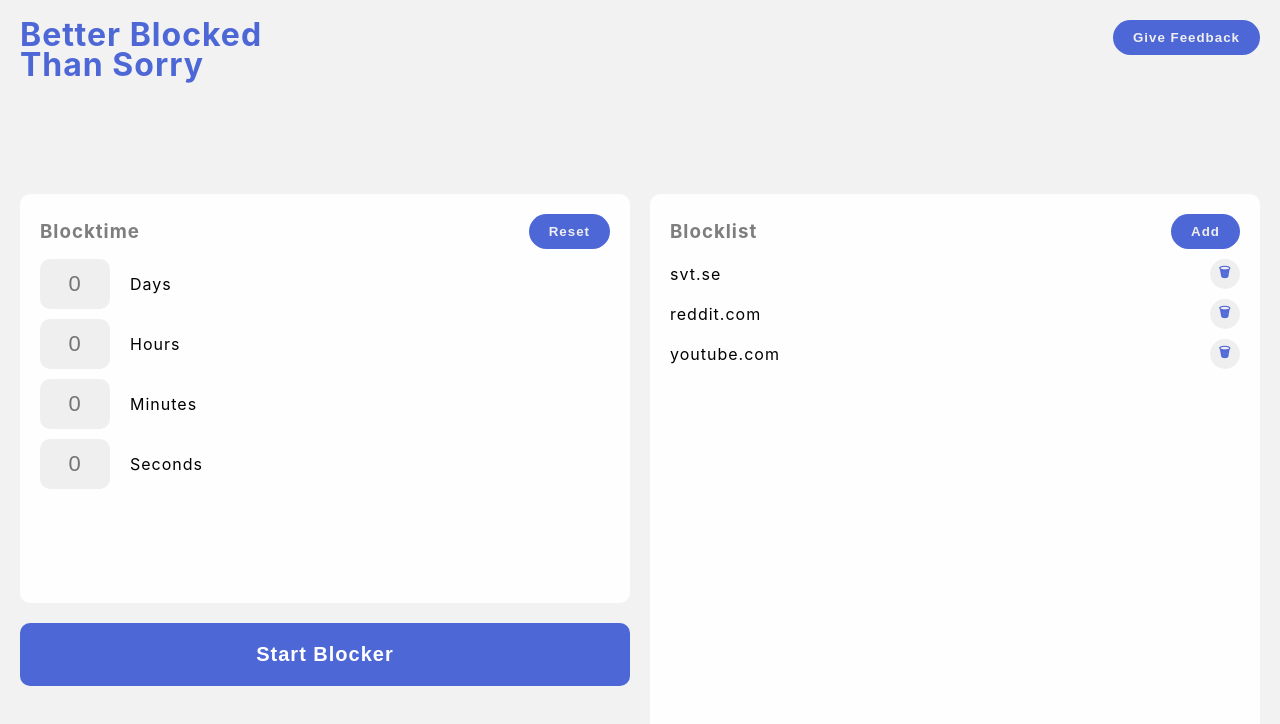
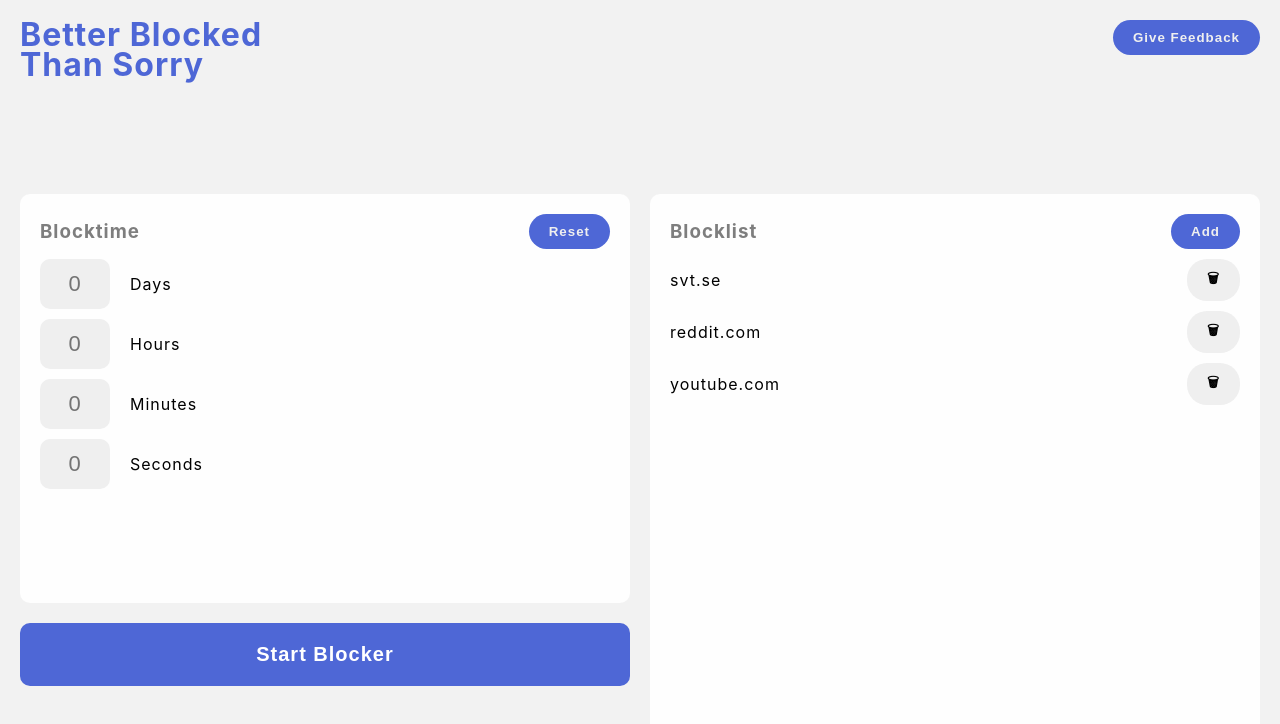
Before and after one commit to mebn/betterBlockedThanSorry, a React (Vite) app in the folder frontend/: page / in a window 1280 px wide. Shown: the top 724 px of the page. Built offline with nearby package versions, Linux system fonts and the light colour scheme; the HTML template or start-up script is replaced by a standard one.

Commit message:
Refactored Entry component

```diff
--- a/frontend/src/App.jsx
+++ b/frontend/src/App.jsx
@@ -303,8 +303,11 @@ function App() {
             >
               {blocklist.map((value, key) => (
                 <Entry
-                  text={value}
-                  isRunning={isRunning}
+                  title={value}
+                  buttonText="&#x1F5D1;"
+                  hidden={isRunning}
+                  disabled={isRunning}
+                  monochrome={true}
                   key={key}
                   onClick={() => {
                     // remove element from blocklist
--- a/frontend/src/components/Entry.jsx
+++ b/frontend/src/components/Entry.jsx
@@ -1,32 +1,31 @@
-export default ({ text, isRunning, onClick }) => {
+import RoundButton from "./RoundButton";
+
+export default ({
+  title,
+  buttonText,
+  onClick,
+  disabled,
+  hidden,
+  monochrome,
+}) => {
+  const containerStyle = {
+    display: "flex",
+    alignItems: "center",
+    justifyContent: "space-between",
+    borderRadius: "10px",
+  };
+
   return (
-    <div
-      style={{
-        display: "flex",
-        alignItems: "center",
-        justifyContent: "space-between",
-        borderRadius: "10px",
-      }}
-    >
-      <p>{text}</p>
-      <button
-        style={{
-          visibility: isRunning ? "hidden" : "visible",
-          background: "#EFEFEF",
-          color: "#4E67D6",
-          width: "30px",
-          height: "30px",
-          // marginRight: "10px",
-          border: "none",
-          borderRadius: "20px",
-          cursor: "pointer",
-          fontWeight: "bold",
-        }}
-        disabled={isRunning}
+    <div style={containerStyle}>
+      <p>{title}</p>
+
+      <RoundButton
+        text={buttonText}
         onClick={onClick}
-      >
-        &#x1F5D1;
-      </button>
+        disabled={disabled}
+        hidden={hidden}
+        monochrome={monochrome}
+      />
     </div>
   );
 };
--- a/frontend/src/components/RoundButton.jsx
+++ b/frontend/src/components/RoundButton.jsx
@@ -1,8 +1,10 @@
-export default ({ text, onClick, disabled, hidden }) => {
+export default ({ text, onClick, disabled, hidden, monochrome }) => {
+  const monochromeBackground = monochrome ? "#EFEFEF" : "#4E67D6";
+
   const buttonStyle = {
     visibility: hidden ? "hidden" : "visible",
-    color: "#EFEFEF",
-    background: disabled ? "#7E7E7E" : "#4E67D6",
+    color: monochrome ? "black" : "#EFEFEF",
+    background: disabled ? "#7E7E7E" : monochromeBackground,
     cursor: disabled ? "not-allowed" : "pointer",
     padding: "10px 20px",
     border: "none",
```
